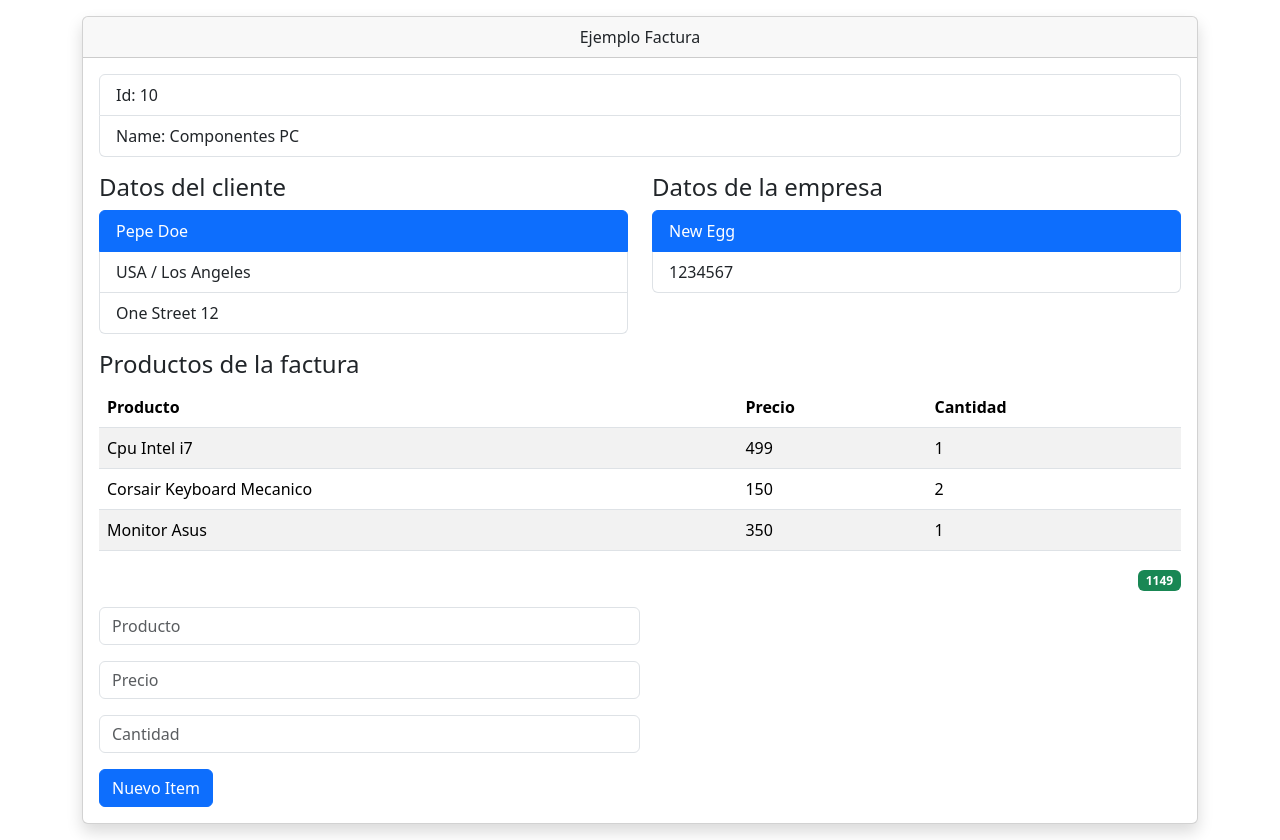
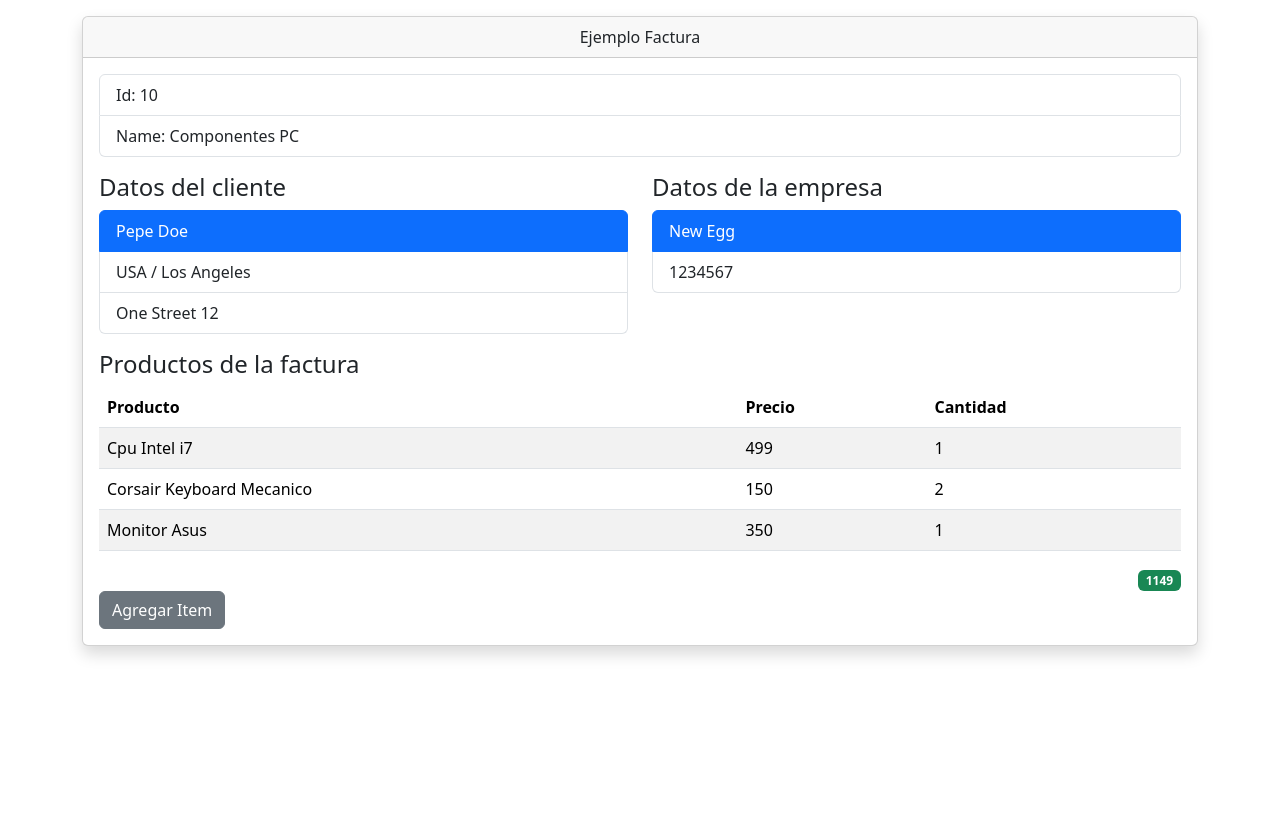
Before and after one commit to ale94/InvoiceApp, a React (Vite) app: page / in a window 1280 px wide. After the commit the page ends 800 px from the top, so only its background shows below. Built offline with nearby package versions, Linux system fonts and the light colour scheme.

Commit message:
Add button Add New Item and Close New Item

```diff
--- a/src/InvoiceApp.jsx
+++ b/src/InvoiceApp.jsx
@@ -28,6 +28,7 @@
   items: [],
 };
 export const InvoiceApp = () => {
+  const [activeForm, setActiveForm] = useState(false);
   const [total, setTotal] = useState(0);
   const [counter, setCounter] = useState(4);
   const [invoice, setInvoice] = useState(invoiceInitital);
@@ -59,6 +60,10 @@
     setCounter(counter + 1);
   };
 
+  const onActiveForm = () => {
+    setActiveForm(!activeForm);
+  };
+
   return (
     <>
       <div className="container">
@@ -76,7 +81,10 @@
             </div>
             <ListItemView title="Productos de la factura" items={items} />
             <TotalView total={total} />
-            <FormItemsView handler={handlerAddItems} />
+            <button className="btn btn-secondary" onClick={onActiveForm}>
+              {!activeForm ? "Agregar Item" : "Cerrar Form"}
+            </button>
+            {!activeForm || <FormItemsView handler={handlerAddItems} />}
           </div>
         </div>
       </div>
```
